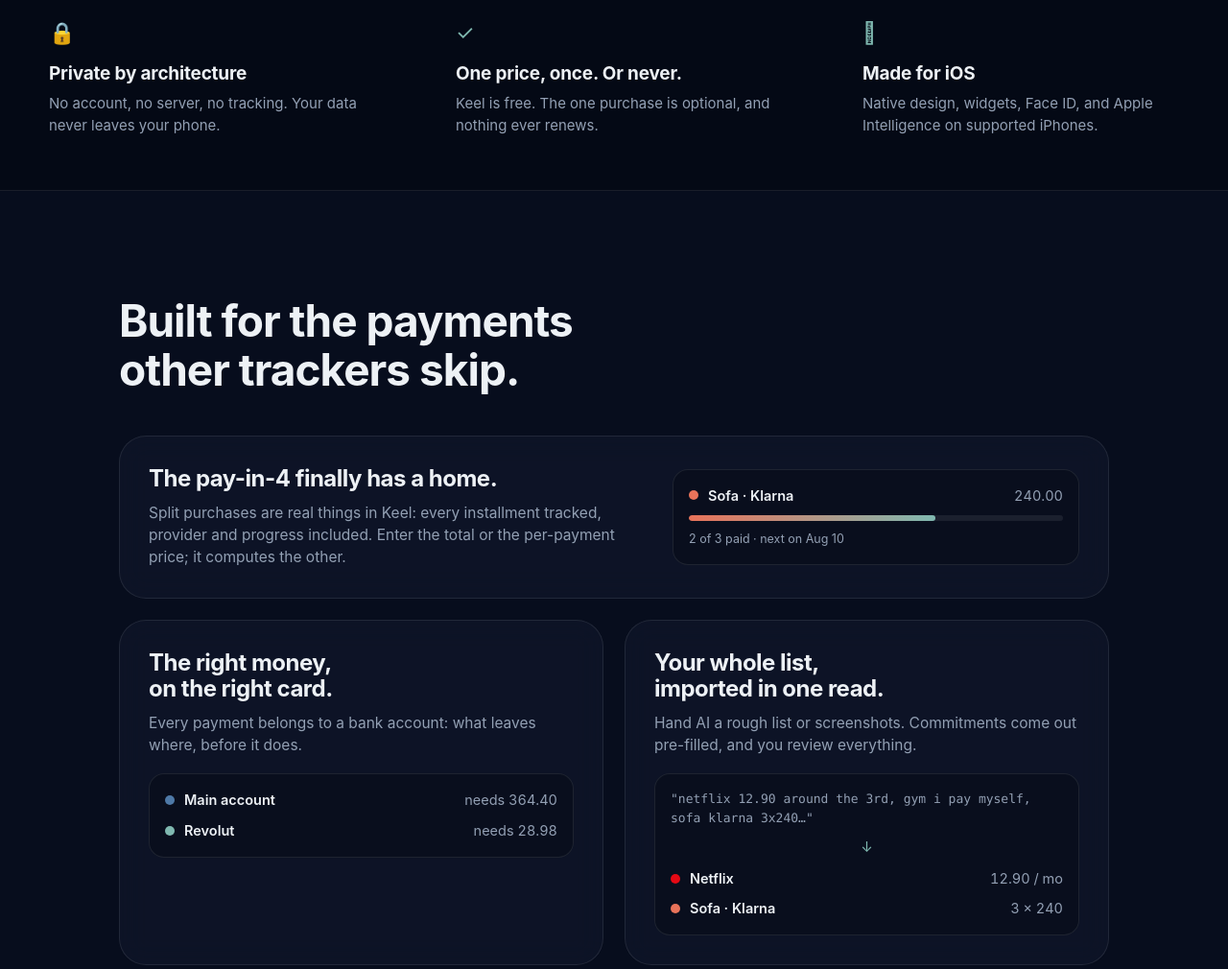
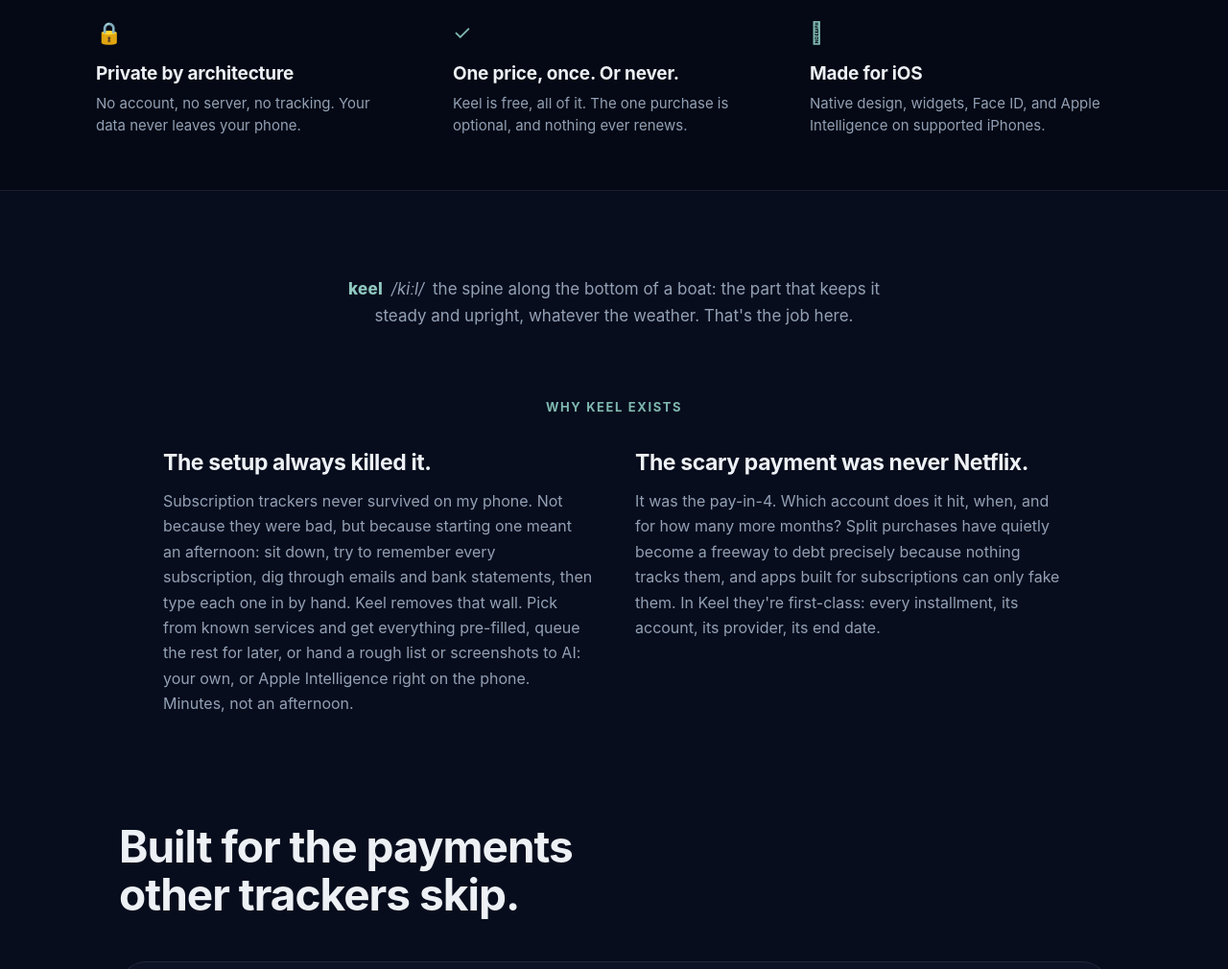
Before and after one commit to Kaz-ookid/keel-website, a plain HTML site: page index.html in a window 1280 px wide. Shown: the part 954-1964 px from the top of the page at 96% size. Drawn offline with Linux system fonts and the light colour scheme.

Commit message:
Center trust strip, explain the name, tell the story, unambiguous pricing

```diff
--- a/index.html
+++ b/index.html
@@ -73,6 +73,7 @@
 
     <!-- ========================== TRUST STRIP =========================== -->
     <section class="trust">
+      <div class="trust-inner">
         <div class="trust-item" data-reveal>
           <div class="trust-icon" aria-hidden="true">&#128274;</div>
           <h3>Private by architecture</h3>
@@ -81,12 +82,52 @@
         <div class="trust-item" data-reveal data-reveal-delay="1">
           <div class="trust-icon" aria-hidden="true">&#10003;</div>
           <h3>One price, once. Or never.</h3>
-        <p>Keel is free. The one purchase is optional, and nothing ever renews.</p>
+          <p>Keel is free, all of it. The one purchase is optional, and nothing ever renews.</p>
         </div>
         <div class="trust-item" data-reveal data-reveal-delay="2">
           <div class="trust-icon" aria-hidden="true">&#63743;</div>
           <h3>Made for iOS</h3>
           <p>Native design, widgets, Face ID, and Apple Intelligence on supported iPhones.</p>
+        </div>
+      </div>
+    </section>
+
+    <!-- The name, explained before the sea imagery starts. -->
+    <section class="name-note" data-reveal>
+      <p>
+        <span class="name-word">keel</span> <span class="name-pron">/ki&#720;l/</span>
+        <span class="name-def">the spine along the bottom of a boat: the part that keeps it
+        steady and upright, whatever the weather. That's the job here.</span>
+      </p>
+    </section>
+
+    <!-- ============================ THE STORY ============================ -->
+    <section class="story">
+      <p class="eyebrow" data-reveal>Why Keel exists</p>
+      <div class="story-cols">
+        <article data-reveal>
+          <h3>The setup always killed it.</h3>
+          <p>
+            Subscription trackers never survived on my phone. Not because they
+            were bad, but because starting one meant an afternoon: sit down,
+            try to remember every subscription, dig through emails and bank
+            statements, then type each one in by hand. Keel removes that wall.
+            Pick from known services and get everything pre-filled, queue the
+            rest for later, or hand a rough list or screenshots to AI: your
+            own, or Apple Intelligence right on the phone. Minutes, not an
+            afternoon.
+          </p>
+        </article>
+        <article data-reveal data-reveal-delay="1">
+          <h3>The scary payment was never Netflix.</h3>
+          <p>
+            It was the pay-in-4. Which account does it hit, when, and for how
+            many more months? Split purchases have quietly become a freeway to
+            debt precisely because nothing tracks them, and apps built for
+            subscriptions can only fake them. In Keel they're first-class:
+            every installment, its account, its provider, its end date.
+          </p>
+        </article>
       </div>
     </section>
 
@@ -101,9 +142,9 @@
           <div class="card-copy">
             <h3>The pay-in-4 finally has a home.</h3>
             <p>
-              Split purchases are real things in Keel: every installment tracked,
-              provider and progress included. Enter the total or the per-payment
-              price; it computes the other.
+              Split purchases are real things in Keel: every installment
+              tracked, with its provider, its progress, its end date, and the
+              account it leaves from.
             </p>
           </div>
           <!-- A hand-built vignette: an installment plan mid-flight. -->
@@ -131,12 +172,13 @@
         <!-- AI import -->
         <article class="card" data-reveal data-reveal-delay="1">
           <h3>Your whole list,<br />imported in one read.</h3>
-          <p>Hand AI a rough list or screenshots. Commitments come out pre-filled, and you review everything.</p>
+          <p>Hand AI a rough list or screenshots. Commitments come out pre-filled, accounts included, and you review everything.</p>
           <div class="vignette ai-vignette" aria-hidden="true">
-            <div class="ai-in">"netflix 12.90 around the 3rd, gym i pay myself, sofa klarna 3x240&hellip;"</div>
+            <div class="ai-in">"main account: netflix 12.90 the 3rd. revolut: spotify 11.99, sofa klarna 3x240&hellip;"</div>
             <div class="ai-arrow">&#8595;</div>
-            <div class="mini-row"><span class="mini-dot" style="background:#E50914"></span><span class="mini-name">Netflix</span><span class="mini-amount">12.90 / mo</span></div>
-            <div class="mini-row"><span class="mini-dot" style="background:#E8735A"></span><span class="mini-name">Sofa · Klarna</span><span class="mini-amount">3 × 240</span></div>
+            <div class="mini-row"><span class="mini-dot" style="background:#E50914"></span><span class="mini-name">Netflix</span><span class="mini-amount">12.90 &middot; Main</span></div>
+            <div class="mini-row"><span class="mini-dot" style="background:#1DB954"></span><span class="mini-name">Spotify</span><span class="mini-amount">11.99 &middot; Revolut</span></div>
+            <div class="mini-row"><span class="mini-dot" style="background:#E8735A"></span><span class="mini-name">Sofa · Klarna</span><span class="mini-amount">3 &times; 240 &middot; Revolut</span></div>
           </div>
         </article>
 
@@ -178,15 +220,18 @@
       <p class="eyebrow" data-reveal>The deal, plainly</p>
       <h2 data-reveal>Free forever.<br />One price if you want it all.</h2>
       <p class="promise-copy" data-reveal>
-        Unlimited commitments, accounts, insights, reminders and backups: free,
-        for everyone, forever. The AI import comes with 2 reads, enough to bring
-        your whole life in. <strong>Full Keel</strong> unlocks unlimited AI and
-        every future premium feature for <strong>10 CHF, once</strong>: the early
-        supporter price, moving to 15 CHF when development costs are covered.
+        Everything you just scrolled through <strong>is the free app</strong>:
+        unlimited commitments, accounts, insights, reminders and backups. Not a
+        trial, not a teaser, and the AI import includes 2 free reads, enough to
+        bring your whole life in. The one optional purchase,
+        <strong>Full Keel</strong>, adds unlimited AI reads and every future
+        premium feature for <strong>10 CHF, once</strong>: the early supporter
+        price, moving to 15 CHF when development costs are covered. It never
+        blocks anything you saw above.
       </p>
       <ul class="chips" data-reveal>
-        <li>&#10003; Free forever</li>
-        <li>&#10003; Pay once, if ever</li>
+        <li>&#10003; The whole tracker, free</li>
+        <li>&#10003; Purchase optional</li>
         <li>&#10003; Nothing renews</li>
         <li>&#10003; Family Sharing included</li>
       </ul>
--- a/styles.css
+++ b/styles.css
@@ -246,16 +246,58 @@
   border-top: 1px solid var(--hairline);
   border-bottom: 1px solid var(--hairline);
   padding: 56px 24px;
+}
+
+/* The content stays at the page's measure even on ultrawide screens. */
+.trust-inner {
+  max-width: var(--wrap);
+  margin: 0 auto;
   display: grid;
   grid-template-columns: repeat(3, minmax(0, 1fr));
-  gap: 40px;
-  max-width: 100%;
+  gap: 36px;
 }
 
-.trust-item { max-width: 330px; margin: 0 auto; }
+.trust-item { max-width: 320px; }
 .trust-icon { font-size: 22px; color: var(--sea); margin-bottom: 12px; }
 .trust-item h3 { font-size: 19px; letter-spacing: -0.2px; margin-bottom: 6px; }
 .trust-item p { font-size: 15px; color: var(--muted); }
+
+/* ------------------------------ Name note ------------------------------ */
+/* A dictionary entry: the name explained before the sea imagery starts. */
+
+.name-note {
+  max-width: 620px;
+  margin: 0 auto;
+  padding: 88px 24px 0;
+  text-align: center;
+  font-size: 17px;
+  line-height: 1.65;
+}
+
+.name-word { font-weight: 800; color: var(--sea-bright); letter-spacing: 0.3px; }
+.name-pron { color: var(--muted); font-style: italic; margin: 0 4px; }
+.name-def { color: var(--muted); }
+
+/* ------------------------------- Story --------------------------------- */
+
+.story {
+  max-width: var(--wrap);
+  margin: 0 auto;
+  padding: 72px 24px 0;
+}
+
+.story .eyebrow { text-align: center; margin-bottom: 30px; }
+
+.story-cols {
+  display: grid;
+  grid-template-columns: repeat(2, minmax(0, 1fr));
+  gap: 44px;
+  max-width: 940px;
+  margin: 0 auto;
+}
+
+.story-cols h3 { font-size: 23px; letter-spacing: -0.4px; margin-bottom: 10px; }
+.story-cols p { font-size: 16px; color: var(--muted); line-height: 1.65; }
 
 /* ------------------------------ Features ------------------------------ */
 
@@ -586,7 +628,9 @@
 @media (max-width: 880px) {
   .hero { grid-template-columns: 1fr; padding-top: 32px; text-align: center; }
   .hero-copy { display: flex; flex-direction: column; align-items: center; }
-  .trust { grid-template-columns: 1fr; gap: 30px; text-align: center; }
+  .trust-inner { grid-template-columns: 1fr; gap: 30px; text-align: center; }
+  .trust-item { margin: 0 auto; }
+  .story-cols { grid-template-columns: 1fr; gap: 34px; }
   .bento { grid-template-columns: 1fr; }
   .card-wide, .card-full { grid-column: span 1; grid-template-columns: 1fr; }
 }
```
Lines whose indentation alone changed are shown as unchanged.
